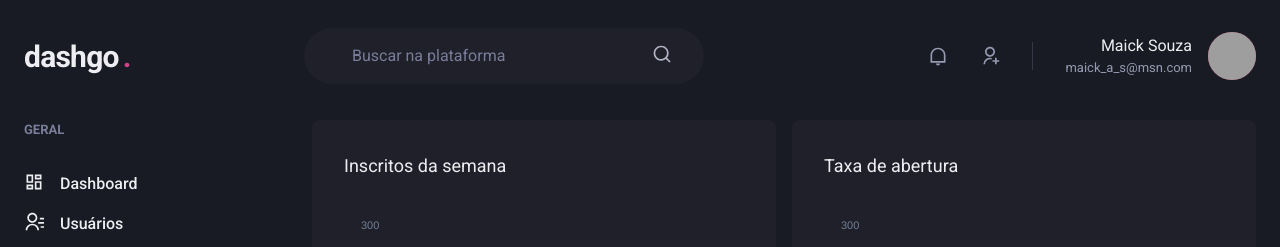
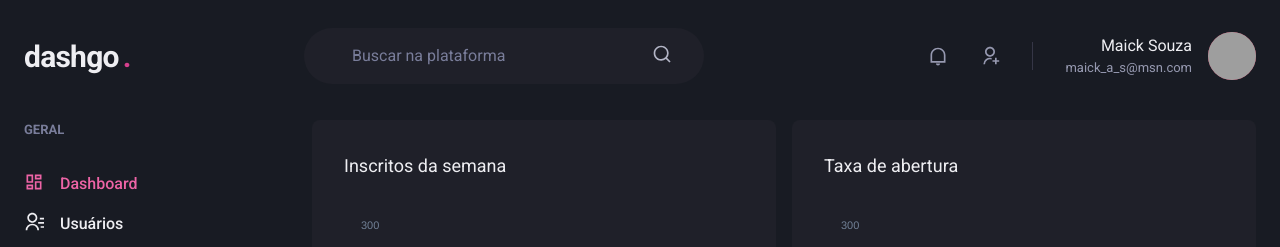
Before and after one commit to NearMaick/Ignite-dashgo, a Next.js app: page /dashboard in a window 1280 px wide. Shown: the top 247 px of the page. Built offline with nearby package versions, Linux system fonts and the light colour scheme; grey boxes are pictures that could not be loaded.

Commit message:
feat(web): signaling ActiveLink

```diff
--- /dev/null
+++ b/src/components/ActiveLink.tsx
@@ -0,0 +1,36 @@
+import Link, { LinkProps } from 'next/link'
+import { useRouter } from 'next/router'
+import { cloneElement, ReactElement } from 'react'
+
+interface ActiveLinkProps extends LinkProps {
+  children: ReactElement;
+  shouldMatchExactHref?: boolean
+}
+
+export function ActiveLink({
+  children,
+  shouldMatchExactHref = false,
+  ...rest
+}: ActiveLinkProps) {
+  const { asPath } = useRouter()
+
+  let isActive = false
+
+  if (shouldMatchExactHref && (asPath === rest.href || asPath === rest.as)) {
+    isActive = true
+  }
+
+  if (!shouldMatchExactHref &&
+    (asPath.startsWith(String(rest.href)) ||
+    asPath.startsWith(String(rest.as)))) {
+      isActive = true
+  }
+
+  return(
+    <Link {...rest}>
+      {cloneElement(children, {
+        color: isActive ? 'pink.400' : 'gray.50'
+      })}
+    </Link>
+  )
+}
--- a/src/components/Sidebar/NavLink.tsx
+++ b/src/components/Sidebar/NavLink.tsx
@@ -1,20 +1,26 @@
-import { Link as ChakraLink, Icon, Text, LinkProps as ChakraLinkProps } from "@chakra-ui/react";
-import { ElementType } from "react";
-import Link from 'next/link'
+import {
+  Link as ChakraLink,
+  Icon,
+  Text,
+  LinkProps as ChakraLinkProps
+} from '@chakra-ui/react';
+import { ElementType } from 'react';
+
+import { ActiveLink } from '../ActiveLink';
 
 interface NavLinkProps extends ChakraLinkProps {
+  children: string;
   icon: ElementType;
-  children: string;
   href: string
 }
 
 export function NavLink({ icon, children, href, ...rest }: NavLinkProps) {
   return(
-    <Link href={href} passHref>
+    <ActiveLink href={href} passHref>
       <ChakraLink display="flex" align="center" {...rest}>
         <Icon as={icon} fontSize="20" />
         <Text ml="4" fontWeight="medium">{children}</Text>
       </ChakraLink>
-    </Link>
+    </ActiveLink>
   )
 }
```
